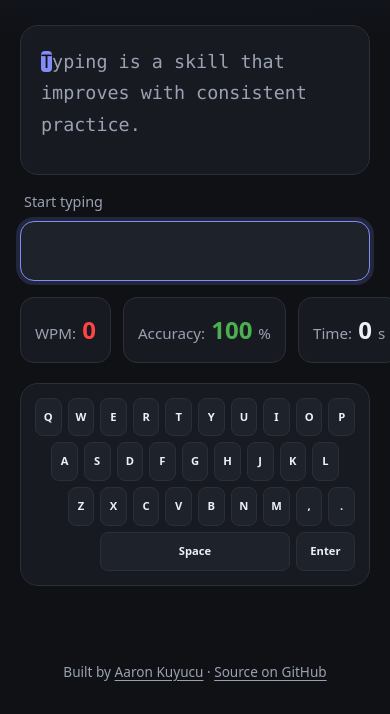
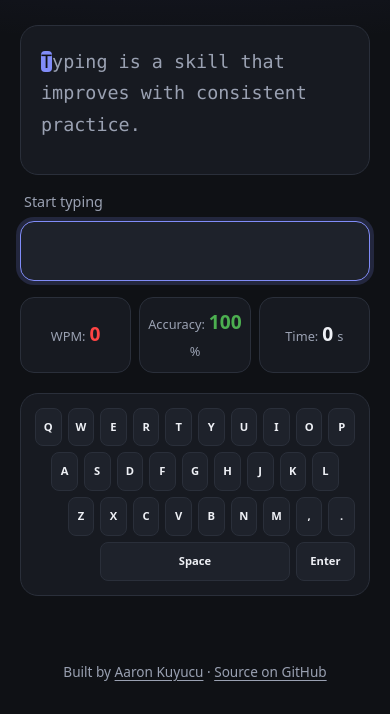
Before and after one commit to aaronkuy/typing-trainer, a plain HTML site: page index.html in a window 390 px wide. Shown: the part 130-844 px from the top of the page. Drawn offline with nearby package versions, Linux system fonts and the light colour scheme.

Commit message:
fix: keep the stats row inside the screen on phones
Closes #7

```diff
--- a/style.css
+++ b/style.css
@@ -156,7 +156,9 @@ button {
 
 .stats {
     display: grid;
-    grid-template-columns: repeat(3, 1fr);
+    /* minmax(0, 1fr) lets a column shrink below its content; plain 1fr
+       does not, which pushed the third card off narrow screens. */
+    grid-template-columns: repeat(3, minmax(0, 1fr));
     gap: 12px;
     margin-bottom: 20px;
 }
@@ -268,4 +270,20 @@ button {
     .key {
         font-size: 0.7rem;
     }
+
+    .stats {
+        gap: 8px;
+    }
+
+    .stats div {
+        flex-wrap: wrap;
+        align-content: center;
+        column-gap: 4px;
+        padding: 10px 6px;
+        font-size: 0.8rem;
+    }
+
+    .stats span {
+        font-size: 1.2rem;
+    }
 }
```
